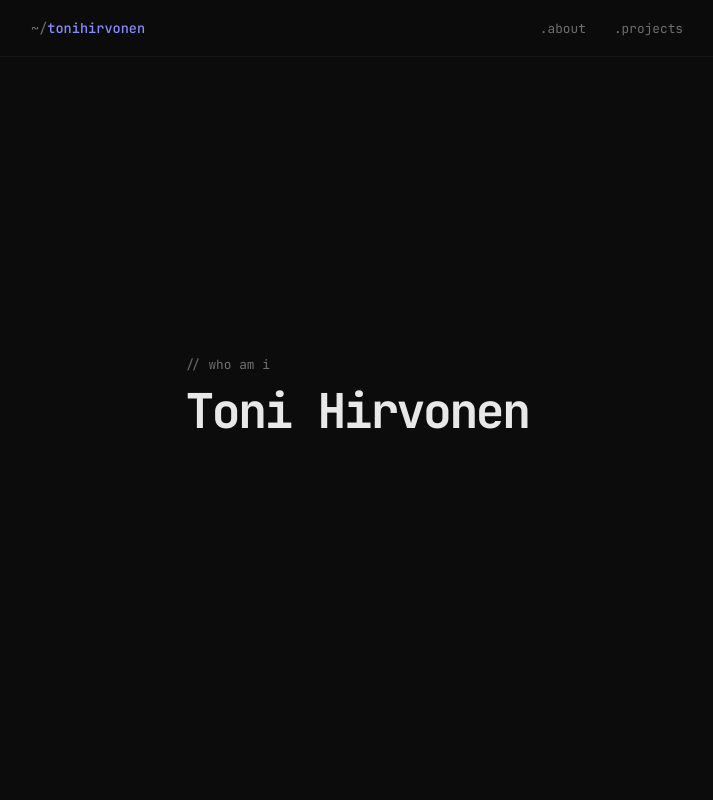
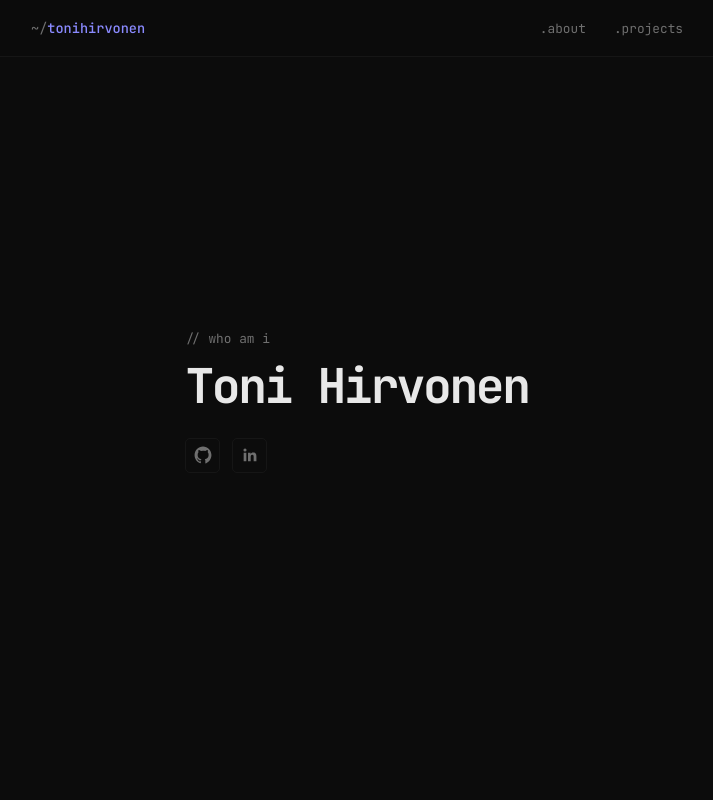
Before and after one commit to lepton9/homepage, a website: page public/index.html in a window 1280 px wide. Shown: the top 800 px of the page, without its empty margins (283-996 px from the left). Drawn offline with Linux system fonts and the light colour scheme.

Commit message:
add social links

```diff
--- a/public/css/style.css
+++ b/public/css/style.css
@@ -119,6 +119,46 @@ ul {
   font-size: 3rem;
   letter-spacing: -0.05em;
   color: var(--white);
+}
+
+.socials {
+  margin-top: 1rem;
+  display: flex;
+  align-items: center;
+  gap: 0.75rem;
+}
+
+.social-link {
+  width: 35px;
+  height: 35px;
+  display: inline-flex;
+  align-items: center;
+  justify-content: center;
+  border: 1px solid var(--border);
+  border-radius: 5px;
+  color: var(--white-dim);
+  background: transparent;
+  transition:
+    color 0.2s,
+    border-color 0.2s,
+    transform 0.15s;
+}
+
+.social-link:hover {
+  color: var(--white);
+  border-color: var(--accent);
+  transform: translateY(-1px);
+}
+
+.social-link:focus-visible {
+  outline: 2px solid var(--accent);
+  outline-offset: 2px;
+}
+
+.social-link svg {
+  width: 18px;
+  height: 18px;
+  display: block;
 }
 
 .cursor {
@@ -277,6 +317,11 @@ ul {
     font-size: 2rem;
   }
 
+  .social-link {
+    width: 34px;
+    height: 34px;
+  }
+
   .project-card {
     padding: 1.25rem;
   }
--- a/public/index.html
+++ b/public/index.html
@@ -34,11 +34,45 @@
             class="hero-name"
             data-typewrite
             data-typewrite-trigger="load"
-            data-typewrite-delay="200"
-            data-typewrite-speed="70"
+            data-typewrite-delay="150"
+            data-typewrite-speed="60"
           >
             Toni Hirvonen
           </h1>
+
+          <div class="socials" aria-label="Social links">
+            <a
+              class="social-link"
+              href="https://github.com/lepton9"
+              target="_blank"
+              rel="noreferrer noopener"
+              aria-label="GitHub"
+              title="GitHub"
+            >
+              <svg viewBox="0 0 24 24" aria-hidden="true" focusable="false">
+                <path
+                  fill="currentColor"
+                  d="M12 .5C5.73.5.75 5.62.75 12c0 5.12 3.22 9.46 7.69 11.01.56.11.77-.25.77-.55v-1.98c-3.13.7-3.79-1.36-3.79-1.36-.52-1.35-1.26-1.7-1.26-1.7-1.03-.73.08-.72.08-.72 1.14.08 1.74 1.19 1.74 1.19 1.01 1.78 2.66 1.26 3.31.96.1-.75.39-1.26.71-1.55-2.5-.29-5.13-1.28-5.13-5.72 0-1.26.44-2.29 1.17-3.1-.12-.29-.51-1.46.11-3.05 0 0 .96-.31 3.15 1.18a10.6 10.6 0 0 1 2.87-.4c.97 0 1.95.14 2.87.4 2.19-1.49 3.15-1.18 3.15-1.18.62 1.59.23 2.76.11 3.05.73.81 1.17 1.84 1.17 3.1 0 4.45-2.63 5.42-5.14 5.71.4.36.76 1.07.76 2.16v3.2c0 .3.2.66.78.55C20.03 21.46 23.25 17.12 23.25 12 23.25 5.62 18.27.5 12 .5Z"
+                />
+              </svg>
+            </a>
+
+            <a
+              class="social-link"
+              href="https://www.linkedin.com/in/~tonihirvonen/"
+              target="_blank"
+              rel="noreferrer noopener"
+              aria-label="LinkedIn"
+              title="LinkedIn"
+            >
+              <svg viewBox="0 0 24 24" aria-hidden="true" focusable="false">
+                <path
+                  fill="currentColor"
+                  d="M20.45 20.45h-3.56v-5.58c0-1.33-.03-3.04-1.85-3.04-1.85 0-2.13 1.45-2.13 2.95v5.67H9.35V9h3.42v1.56h.05c.48-.9 1.66-1.85 3.41-1.85 3.65 0 4.32 2.4 4.32 5.52v6.22ZM5.34 7.43a2.07 2.07 0 1 1 0-4.14 2.07 2.07 0 0 1 0 4.14Zm-1.78 13.02h3.56V9H3.56v11.45Z"
+                />
+              </svg>
+            </a>
+          </div>
         </div>
       </section>
 
```
